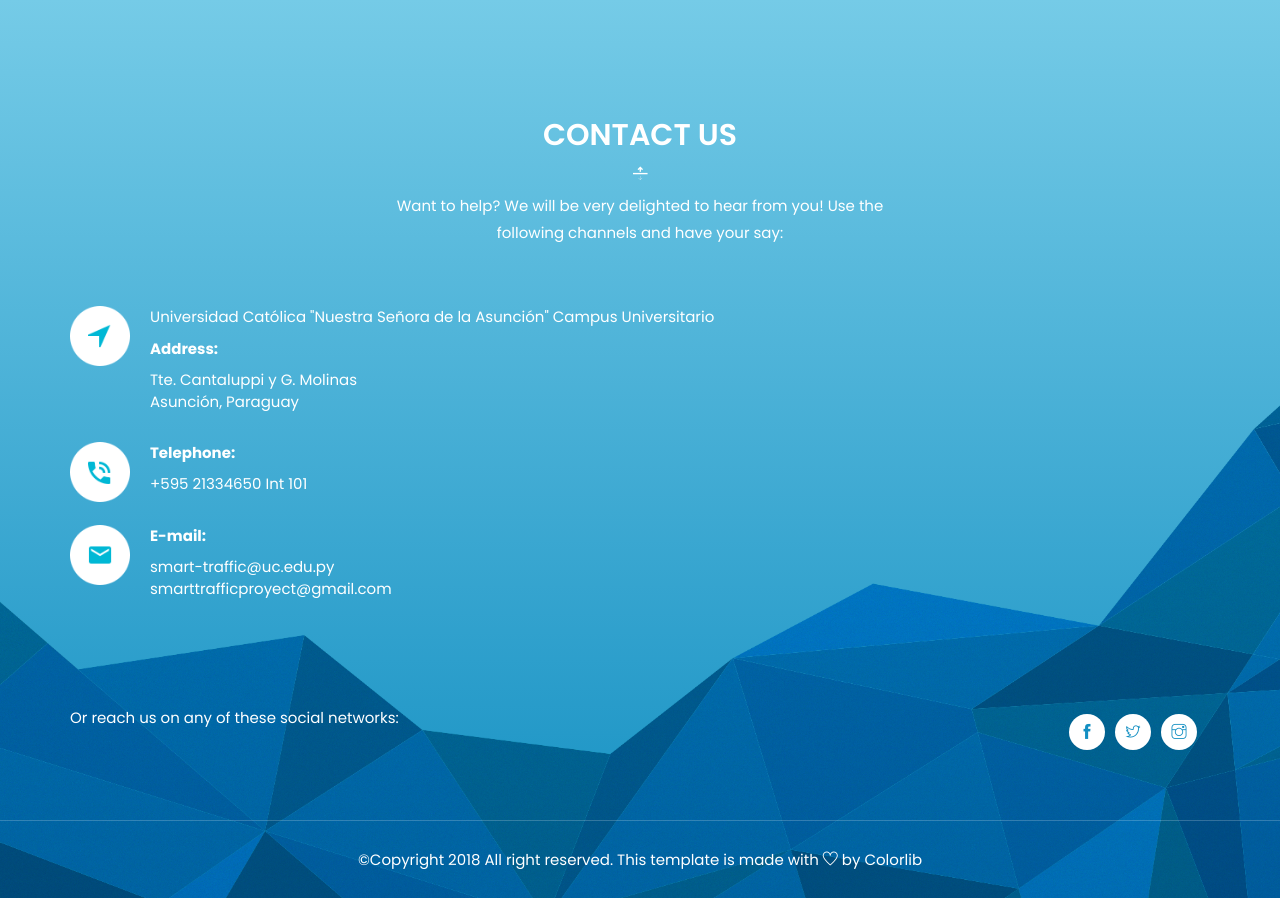
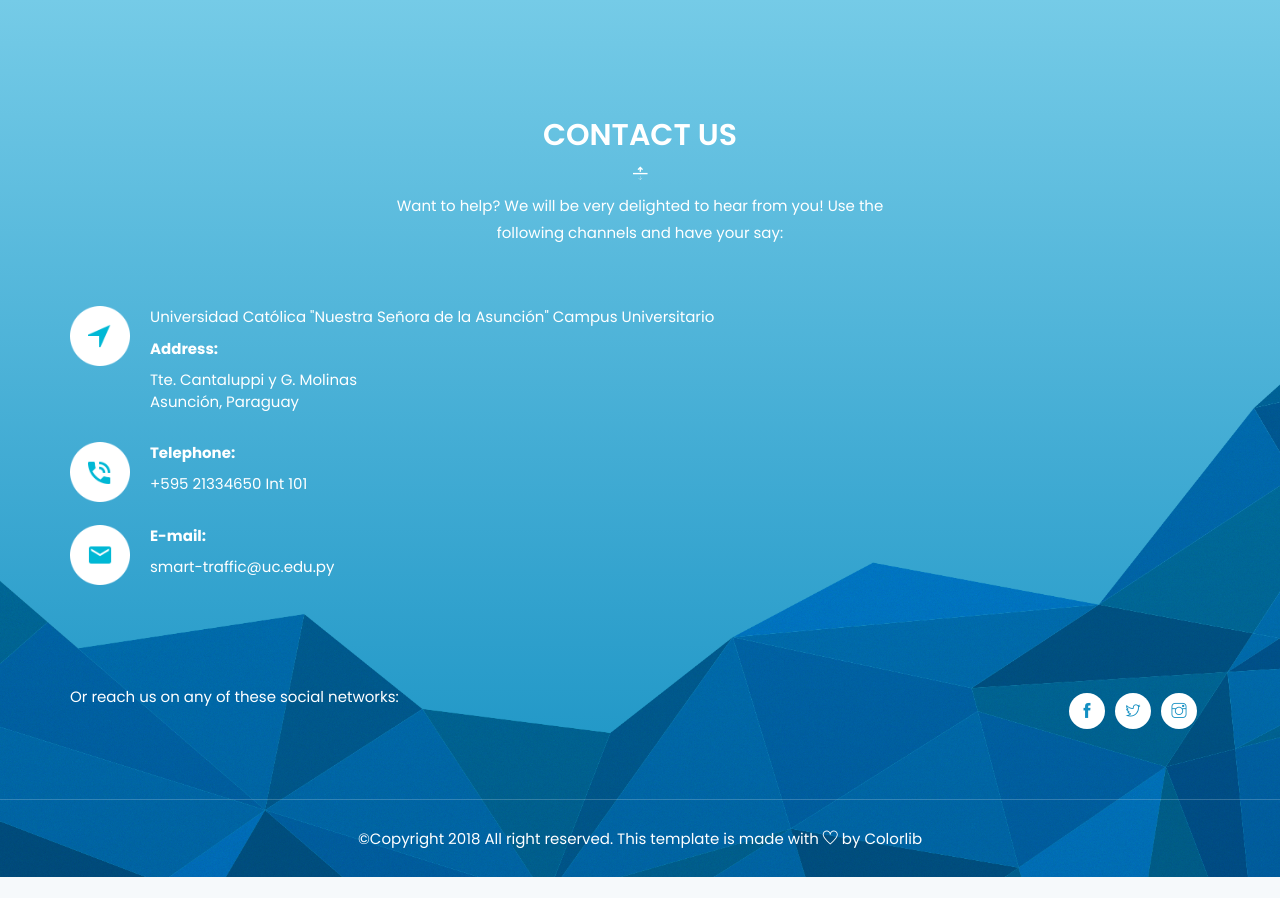
Before and after one commit to SmartTrafficPY/Smarttraffic-Webpage, a Django app: page /en/ in a window 1280 px wide. Shown: the part 4424-5322 px from the top of the page. After the commit the page ends 5301 px from the top, so only its background shows below. Run offline with Django 3.2, Linux system fonts and the light colour scheme; some libraries are stand-ins or nearby versions.

Commit message:
Fixed contact mail

```diff
--- a/smwebsite/templates/smwebsite/index.html
+++ b/smwebsite/templates/smwebsite/index.html
@@ -852,7 +852,6 @@
                                 </div>
                                 <p><strong>E-mail: </strong>
                                     <a href="smart-traffic@uc.edu.py<">smart-traffic@uc.edu.py</a> <br />
-                                    <a href="smarttrafficproyect@gmail.com">smarttrafficproyect@gmail.com</a>
                                 </p>
                             </div>
                         </address>
```
